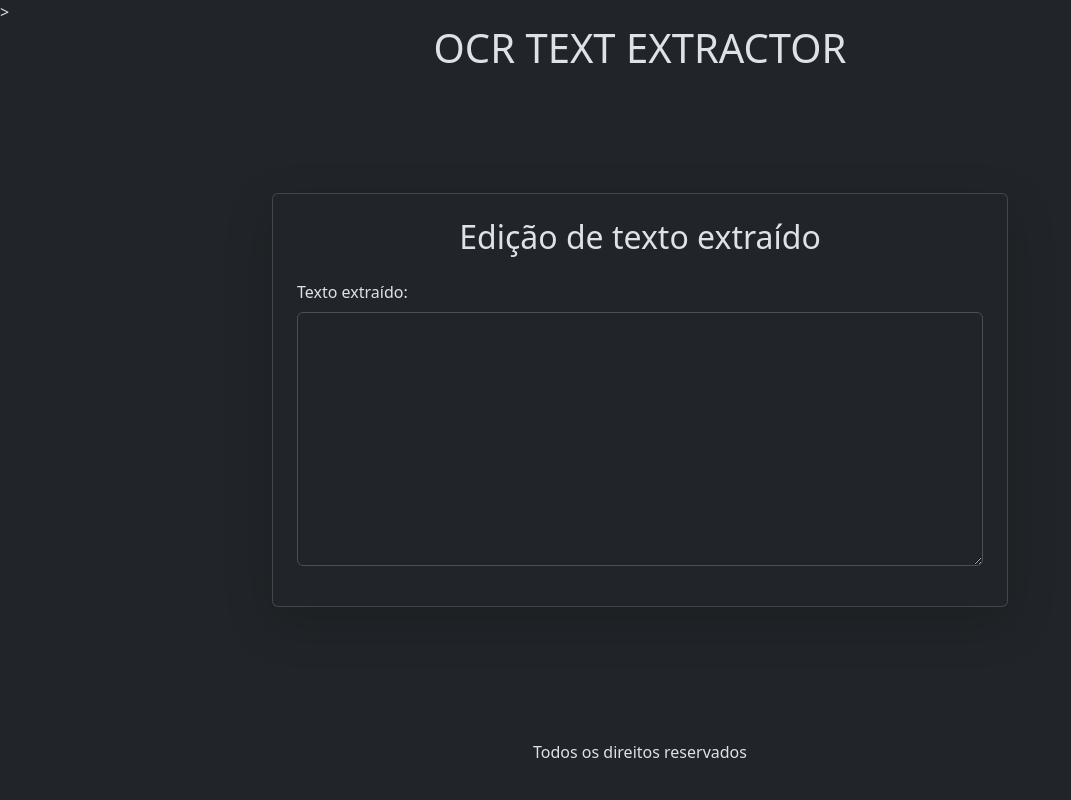
After one commit to gilder-jacomini/desenvolvedor_python_qua.544.003, a Flask app: page /textoExtraido in a window 1280 px wide. The commit adds this page. Shown: the whole page, without its empty margins (0-1071 px from the left). Run offline with Flask 3, Linux system fonts and the light colour scheme.

Commit message:
Aula dia 18/09/2026

```diff
--- a/Parte07-Flask/05_captura_de_texto_ocr/app.py
+++ b/Parte07-Flask/05_captura_de_texto_ocr/app.py
@@ -4,7 +4,11 @@ app = Flask(__name__)
 
 @app.route('/')
 def index():
-    return render_template(index.html)
+    return render_template('index.html')
+
+@app.route('/textoExtraido')
+def extrair_texto():
+    return render_template('extracao.html')
 
 
 if __name__ == '__main__':
--- /dev/null
+++ b/Parte07-Flask/05_captura_de_texto_ocr/static/css/estilo.css
@@ -0,0 +1,24 @@
+html, body{
+    height: 100%;
+    margin: 0;
+    padding: 0;
+}
+
+body{
+    min-width: 100vh;
+    display: flex;
+    flex-direction: column;
+}
+
+main{
+    flex: 1;
+}
+
+footer{
+    padding: 20px;
+    text-align: center;
+}
+
+.min-vh-content {
+    min-height: 80vh;
+}
--- a/Parte07-Flask/05_captura_de_texto_ocr/templates/base.html
+++ b/Parte07-Flask/05_captura_de_texto_ocr/templates/base.html
@@ -1,15 +1,19 @@
 <!doctype html>
 <html lang="pt_BR">
   <head>
+
     <meta charset="utf-8">
     <meta name="viewport" content="width=device-width, initial-scale=1">
-    <title>Captura Texto OCR</title>
+    <title>OCR text extractor</title>
+
     <link href="https://cdn.jsdelivr.net/npm/bootstrap@5.3.8/dist/css/bootstrap.min.css" rel="stylesheet" integrity="sha384-sRIl4kxILFvY47J16cr9ZwB07vP4J8+LH7qKQnuqkuIAvNWLzeN8tE5YBujZqJLB" crossorigin="anonymous">
+
+    <link rel="stylesheet" href="{{ url_for('static',filename='css/estilo.css') }}">
   </head>
-  <body>
+  <body class="bg-dark" data-bs-theme="dark"></body>>
     {% include 'includes/header.html' %}
     <main>
-      {% block content%} {% endblock%}
+      {% block content %} {% endblock %}
     </main>
     {% include 'includes/footer.html' %}
 
--- /dev/null
+++ b/Parte07-Flask/05_captura_de_texto_ocr/templates/extracao.html
@@ -0,0 +1,23 @@
+{% extends 'base.html' %}
+{% block content %}
+    <div class="container">
+        <div class="row justify-content-center align-items-center min-vh-content">
+            <div class="col-md-8">
+                <div class="card p-4 shadow-lg">
+                    <h2 class="card-tittle text-center mb-4"> Edição de texto extraído</h2>
+                    <form action="" method="post">
+                        <div class="mb-3">
+                            <label for="texto" class="form-label">
+                                Texto extraído:
+                            </label>
+                            <textarea class="form-control" name="texto" rows="10" required>
+                                {{ texto or '' }}
+                            </textarea>
+                        </div>
+                    </form>
+                </div>
+            </div>
+        </div>
+    </div>
+
+{% endblock %}
--- a/Parte07-Flask/05_captura_de_texto_ocr/templates/includes/footer.html
+++ b/Parte07-Flask/05_captura_de_texto_ocr/templates/includes/footer.html
@@ -0,0 +1,3 @@
+<footer class="container d-flex justify-content-center">
+    <p>Todos os direitos reservados</p>
+</footer>
--- a/Parte07-Flask/05_captura_de_texto_ocr/templates/includes/header.html
+++ b/Parte07-Flask/05_captura_de_texto_ocr/templates/includes/header.html
@@ -0,0 +1,3 @@
+<header class="container d-flex justify-content-center">
+    <h1>OCR TEXT EXTRACTOR</h1>
+</header>
```
Also changed, not shown: Parte07-Flask/05_captura_de_texto_ocr/requirements.txt (added, +7 -0 lines), Parte07-Flask/05_captura_de_texto_ocr/templates/index.html (+25 -0 lines), 1 other file.
